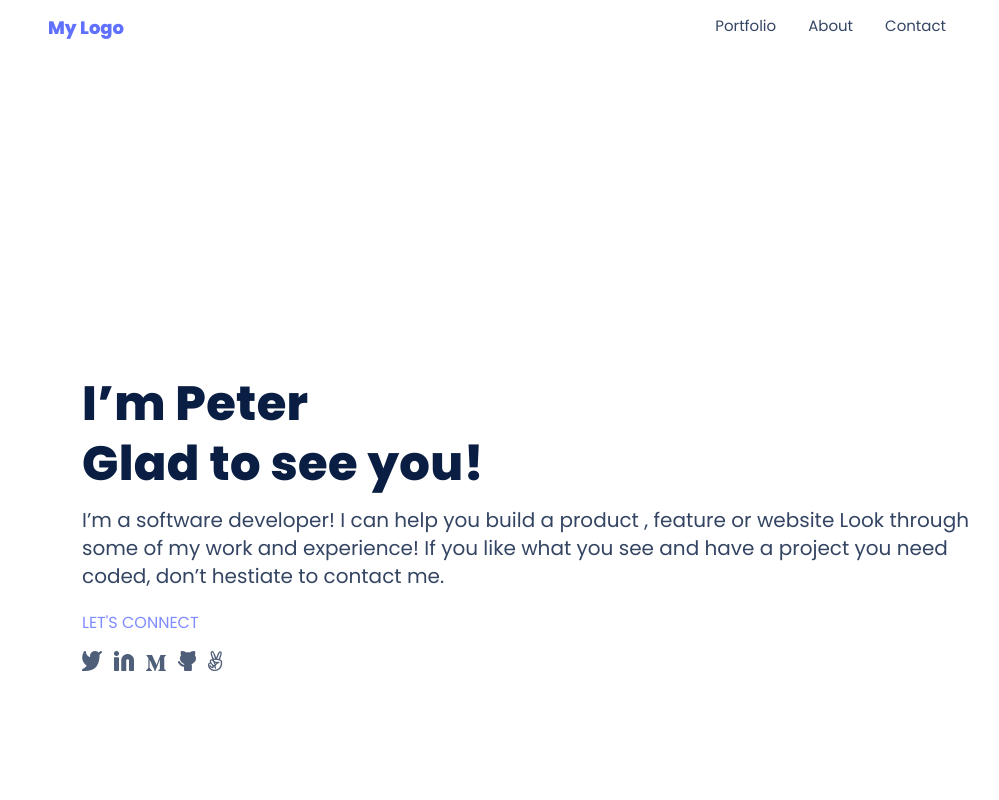
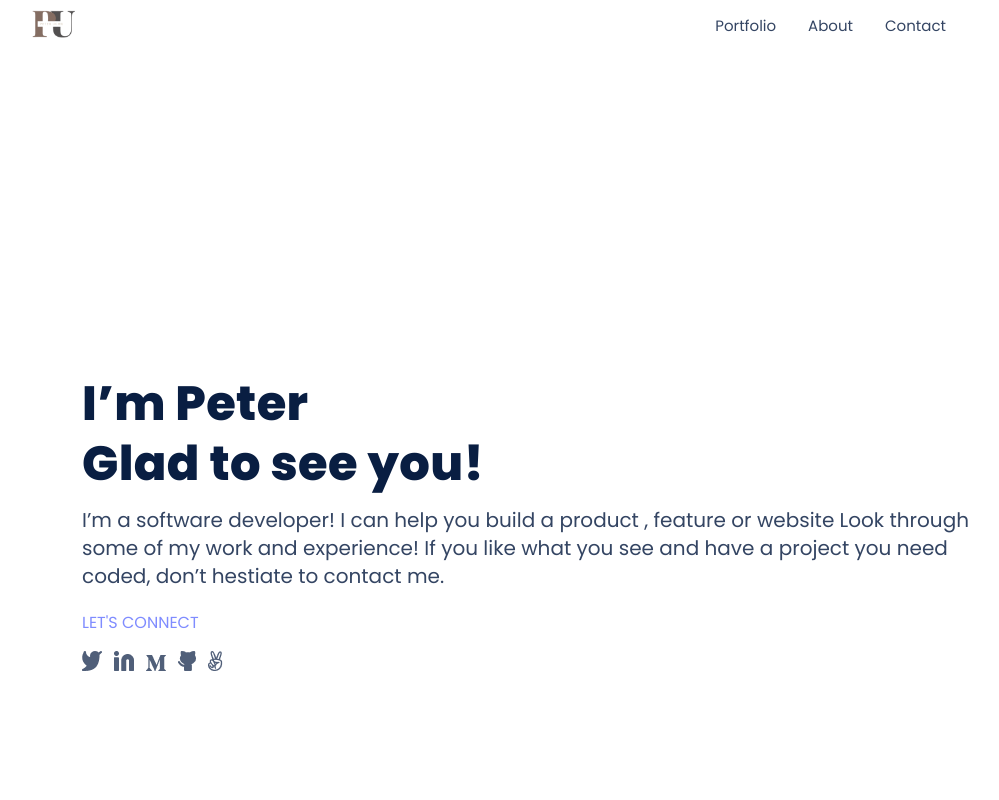
Before and after one commit to PeteUgwu/Portfolio-set-up, a website: page index.html in a window 1280 px wide. Shown: the top 800 px of the page, without its empty margins (147-1146 px from the left). Drawn offline with nearby package versions, Linux system fonts and the light colour scheme.

Commit message:
Update styles and add logo image

```diff
--- a/index.html
+++ b/index.html
@@ -19,9 +19,9 @@
     </div>
 
     <section class="landing">
-      <header>
+        <div class="header">
           <nav class="nav-container toolbar-container">
-          <a id="logo" href="#">My Logo</a>
+            <a id="logo" href="#"><img src="images/logo.png" alt="Logo"></a>
 
             <a class="hamburger">
               <i class="fa fa-solid fa-bars"></i>
@@ -33,6 +33,7 @@
             </ul>
           </nav>
 
+
         <div class="mobile-menu">
           <div class="mobile-menu-inner">
             <span class="cancel"><i class="fa-light fa-xmark fa-x"></i></span>
@@ -43,7 +44,7 @@
             </ul>
           </div>
         </div>
-      </header>
+      </div>
 
       <div class="main">
         <h1>
--- a/style.css
+++ b/style.css
@@ -52,7 +52,7 @@ li {
   padding-left: 0;
 }
 
-header {
+.header {
   position: fixed;
   top: 0;
   left: 0;
@@ -61,8 +61,6 @@ header {
   display: flex;
   justify-content: space-between;
   align-items: center;
-
-  /* padding: 20px 36px 15px 24px; */
   box-sizing: border-box;
   background-color: #fff;
   z-index: 1;
@@ -207,23 +205,16 @@ div .img-modal {
   display: flex;
   justify-content: space-between;
   align-items: center;
-  padding-top: 2rem;
   width: 100%;
+  padding: 0.5rem 2rem 0.5rem 0;
 }
 
-.nav-container {
-  width: 80%;
-  color: #6070ff;
-}
-
-#logo {
+#logo img {
   font-family: "Poppins", sans-serif;
   font-style: normal;
-  font-weight: 700;
-  font-size: 18px;
-  line-height: 20px;
-  color: #6070ff;
-  padding-left: 2.5rem;
+  width: 15%;
+  height: 15%;
+  padding: 0.5rem 0 0.5rem 1.5rem;
 }
 
 p {
@@ -664,12 +655,12 @@ small {
     border-bottom-left-radius: 80px;
   }
 
-  header {
+  .header {
     width: 100%;
     position: fixed;
     background-color: #fff;
     padding-top: 0;
-    padding-bottom: 5px;
+    padding-bottom: 0;
   }
 
   .nav-container {
@@ -685,6 +676,14 @@ small {
 
   .desktop-image {
     display: inline-block;
+  }
+
+  .toolbar-container {
+    display: flex;
+    justify-content: space-between;
+    align-items: center;
+    width: 100%;
+    padding-right: 0;
   }
 
   .menu-bar {
@@ -1052,21 +1051,13 @@ small {
     transform: translate(10px);
   }
 
-  #logo {
+  #logo img {
     margin-left: 9.688rem;
     animation: spin 2s;
     transition: transform 0.4s ease-in-out;
   }
 
-  nav #logo {
-    font-style: normal;
-    font-weight: 700;
-    font-size: 18px;
-    line-height: 20px;
-    color: #6070ff;
-  }
-
-  #logo:hover {
+  #logo img:hover {
     transform: scale(1.1);
   }
 
```
Also changed, not shown: images/Snap.png (deleted), images/Snap2.png (deleted), images/Snap3.png (deleted), images/Snap4.png (deleted), images/Snapshoot1.png (deleted), images/Snapshoot2.png (deleted), images/Snapshoot3.png (deleted), images/Snapshoot4.png (deleted), images/logo.png (added). Lines whose indentation alone changed are shown as unchanged.
